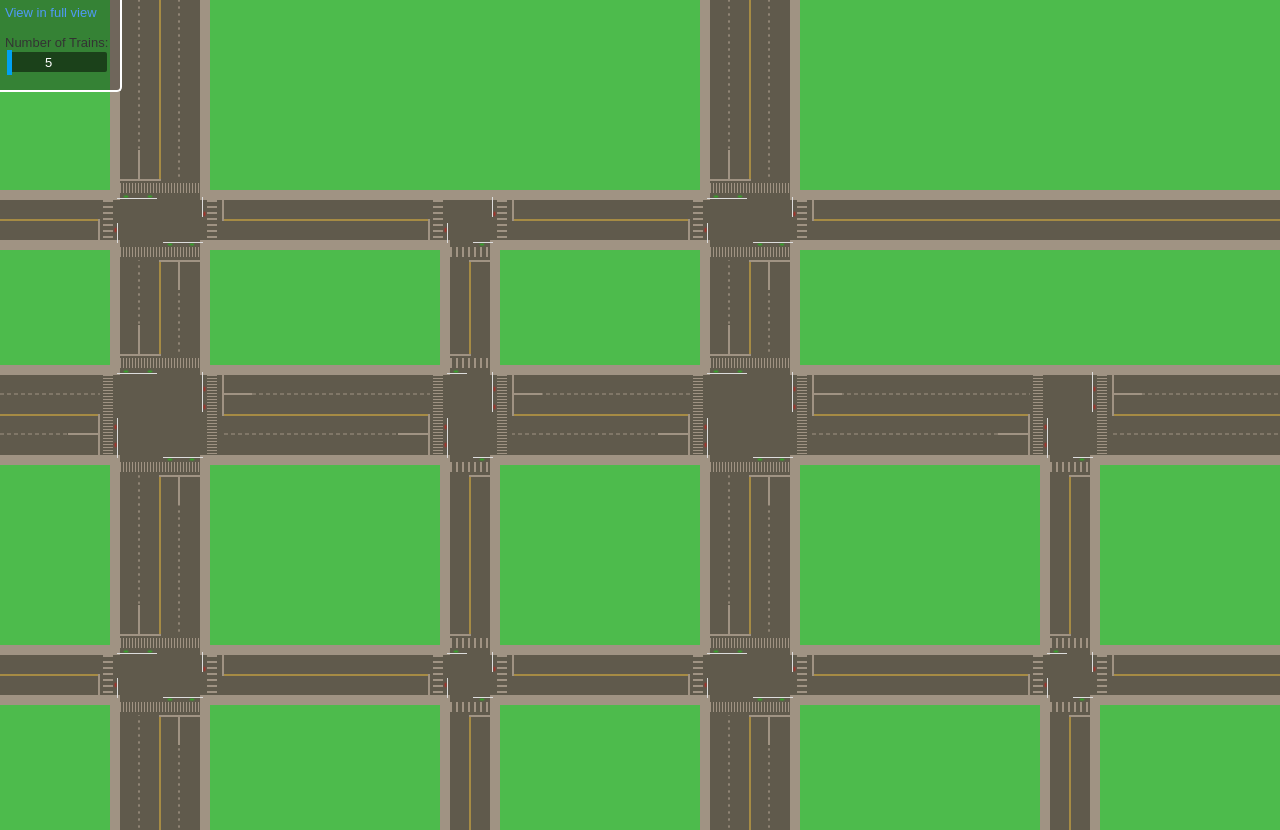
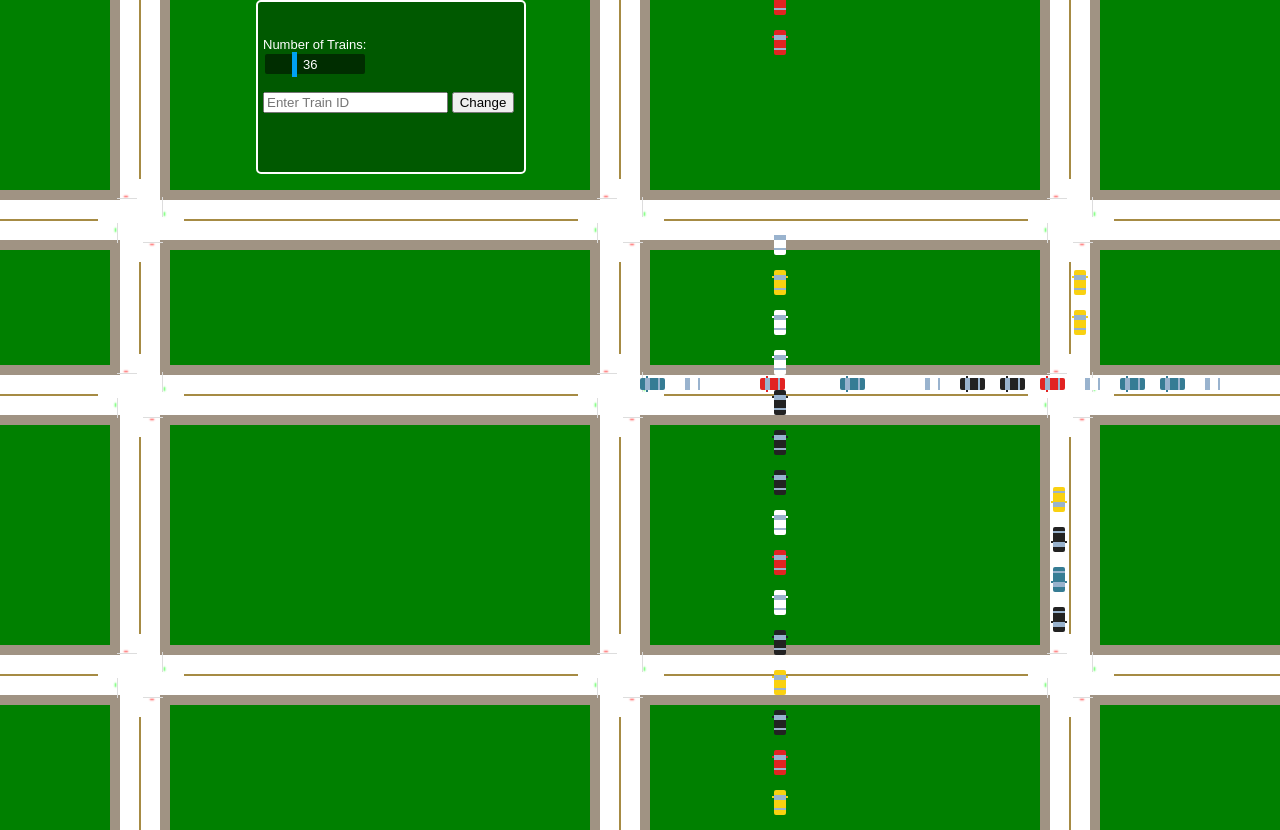
Before and after one commit to yazicienes/TrainSimulator, a plain HTML site: page index.html in a window 1280 px wide. Shown: the top 830 px of the page. Drawn offline with nearby package versions, Linux system fonts and the light colour scheme.

Commit message:
file edit

```diff
--- a/css/style.css
+++ b/css/style.css
@@ -11,19 +11,21 @@ canvas{
 
 .box{
   position: fixed;
-  width: 110px;
-  height: 80px;
+  width: 20%;
+  height: 20%;
   background:rgba(0,0,0,0.3);
   top: 0px;
   padding: 5px;
-  left: 0px;
+  left: 20%;
   z-index: 5;
   font-family: Arial;
   font-size: 13px;
-  color: #333;
-  border-radius: 0 0 5px 0;
+  color: white;
+  border-radius: 5px 5px 5px 5px;
   border-right: 2px solid #fff;
   border-bottom: 2px solid #fff;
+  border-left: 2px solid #fff;
+  border-top: 2px solid #fff;
 }
 
 .box a{
--- a/index.html
+++ b/index.html
@@ -2,24 +2,23 @@
 <html >
 <head>
   <meta charset="UTF-8">
-  <title>Rail siumulator</title>
-
+  <title>html5 Canvas Train Simulation</title>
       <link rel="stylesheet" href="css/style.css">
 
 </head>
 
 <body>
 
-
 <canvas></canvas>
 <div class="box">
-  <a href="https://codepen.io/motorlatitude/full/grdtj" target="_blank">View in full view</a>
-
   <br><br>
     Number of Trains:
   <br>
-    <input type="range" max="10" min="1" value="1" onChange="init();">
-      <span class="car_no">1</span>
+    <input type="range" max="100" min="10" value="36" onChange="init();">
+      <span class="car_no">36</span>
+  <br><br>
+  <input type="text" id="trainId" placeholder="Enter Train ID"></input>
+  <input type="button" onclick="changeCarId()" value="Change"></input>
 </div>
   <script src='http://cdnjs.cloudflare.com/ajax/libs/jquery/2.1.3/jquery.min.js'></script>
 
--- a/js/index.js
+++ b/js/index.js
@@ -9,7 +9,7 @@ window.requestAnimFrame = (function(){
   };
 })();
 
-var car_no = 5;
+var car_no = 36;
 var canvas = document.getElementsByTagName("canvas")[0];
 var ctx = canvas.getContext("2d");
 
@@ -167,9 +167,7 @@ if(run==true){
     roads = [];
     intersections_arr = [];
     var car_no = $("input").val();
-    car_no = 5;
     $(".car_no").html(car_no);
-
     for(var i=0;i<car_no;i++){
       var car = new drawcar();
       car.s = 5;
@@ -178,7 +176,6 @@ if(run==true){
         car.x = w+25;
         car.y = 378;
         car.d = "w";
-         //set the id number to be 5 digit
       }
       else{
         car.x = 786;
@@ -209,12 +206,12 @@ if(run==true){
 
     //road1
     var road = new drawroad();
-    road.x = 0, road.y = ((h/2)-40), road.width = w, road.height = 80;
+    road.x = 0, road.y = ((h/2)-40), road.width = w, road.height = 40;
     roads.push(road);
 
     //road2
     var road = new drawroad();
-    road.x = ((w/2)-40), road.y = 0, road.width = 80, road.height = h;
+    road.x = (w/2.5), road.y = 0, road.width = 40, road.height = h;
     roads.push(road);
 
     //road3
@@ -224,20 +221,15 @@ if(run==true){
 
     //road4
     var road = new drawroad();
-    road.x = 1050, road.y = ((h/2)-40), road.width = 40, road.height = (h - ((h/2)-40));
+    road.x = 1050, road.y = 0, road.width = 40, road.height = h;
     roads.push(road);
 
     //road5
     var road = new drawroad();
-    road.x = 450, road.y = 200, road.width = 40, road.height = h - 200;
+    road.x = 120, road.y = 0, road.width = 40, road.height = h;
     roads.push(road);
 
     //road6
-    var road = new drawroad();
-    road.x = 120, road.y = 0, road.width = 80, road.height = h;
-    roads.push(road);
-
-    //road7
     var road = new drawroad();
     road.x = 0, road.y = ((h/2)+240), road.width = w, road.height = 40;
     roads.push(road);
@@ -247,9 +239,8 @@ if(run==true){
 
   function drawscene(){
     intersections_arr = [];
-    //console.log("drawingscene");
 
-    ctx.fillStyle = "#4DBB4C";
+    ctx.fillStyle = "green";
     ctx.fillRect(0,0,w,h);
 
     for(var i=0;i<roads.length;i++){
@@ -894,50 +885,58 @@ if(run==true){
     this.x = 0;
     this.y = 0;
     this.s = 5;
-    this.l = 180; //length of vehicle
+    this.l = 25; //length of vehicle
     this.d = "e";
     this.dd = false;
     this.color = "#F5D600";
-    this.name = Math.random() * (99999 - 10000) + 10000;
 
     this.draw = function(){
       ctx.fillStyle = this.color;
-      ctx.fillText(car.name,10,50);
       if(this.d == "w"){
         this.w = 25;
         ctx.rounded_rect(this.x, this.y, this.l, 12);
         ctx.fillStyle="#99B3CE";
-
-        ctx.fillStyle="#99B3CE";
-        ctx.fillRect(this.x+30, this.y, 2, 12);
-
+        ctx.fillRect(this.x+5, this.y, 5, 12);
+        ctx.fillRect(this.x+18, this.y, 2, 12);
         ctx.fillStyle = this.color;
-
-        ctx.fillStyle="#99B3CE";
-        ctx.fillRect(this.x+60, this.y, 2, 12);
-        ctx.fillRect(this.x+90, this.y, 2, 12);
-        ctx.fillRect(this.x+120, this.y, 2, 12);
-        ctx.fillRect(this.x+150, this.y, 2, 12);
-        ctx.fillStyle = this.color;
-
         ctx.fillRect(this.x+6, this.y-2, 2 ,2);
         ctx.fillRect(this.x+6, this.y+12, 2 ,2);
       }
       else if(this.d == "e"){
-         this.w = 25;
+        this.w = 25;
         ctx.rounded_rect(this.x, this.y, this.l, 12);
         ctx.fillStyle="#99B3CE";
+        ctx.fillRect(this.x+15, this.y, 5, 12);
+        ctx.fillRect(this.x+4, this.y, 2, 12);
+        ctx.fillStyle = this.color;
+        ctx.fillRect(this.x+14, this.y-2, 2 ,2);
+        ctx.fillRect(this.x+14, this.y+12, 2 ,2);
+      }
+        else if(this.d == "s"){
+          this.w = 12;
+          ctx.rotate(Math.PI/2);
+          ctx.rounded_rect(this.y, -this.x, this.l, 12);
+          ctx.fillStyle="#99B3CE";
+          ctx.fillRect(this.y+15, -this.x, 5, 12);
+          ctx.fillRect(this.y+4, -this.x, 2, 12);
+          ctx.fillStyle = this.color;
+          ctx.fillRect(this.y+14, -this.x-2, 2 ,2);
+          ctx.fillRect(this.y+14, -this.x+12, 2 ,2);
+          ctx.rotate(-Math.PI/2);
 
-        ctx.fillStyle="#99B3CE";
-        ctx.fillRect(this.x+30, this.y, 2, 12);
-        ctx.fillStyle = this.color;
-        ctx.fillStyle="#99B3CE";
-        ctx.fillRect(this.x+60, this.y, 2, 12);
-        ctx.fillRect(this.x+90, this.y, 2, 12);
-        ctx.fillRect(this.x+120, this.y, 2, 12);
-        ctx.fillRect(this.x+150, this.y, 2, 12);
-        ctx.fillStyle = this.color;
-      }
+        }
+        else{
+          this.w = 12;
+          ctx.rotate(Math.PI/2);
+          ctx.rounded_rect(this.y, -this.x, this.l, 12);
+          ctx.fillStyle="#99B3CE";
+          ctx.fillRect(this.y+5, -this.x, 5, 12);
+          ctx.fillRect(this.y+18, -this.x, 2, 12);
+          ctx.fillStyle = this.color;
+          ctx.fillRect(this.y+6, -this.x-2, 2 ,2);
+          ctx.fillRect(this.y+6, -this.x+12, 2 ,2);
+          ctx.rotate(-Math.PI/2);
+        }
     }
   }
 
@@ -948,7 +947,6 @@ if(run==true){
     this.height = 0;
     this.roadtop = true;
     this.roadleft = true;
-
     this.roadbottom = true;
     this.roadright = true;
     if(left_green == true){
@@ -966,90 +964,91 @@ if(run==true){
 
 
     this.draw = function(){
-      ctx.fillStyle = "#605A4C";
+      //intersection color
+      ctx.fillStyle ="white";
       ctx.fillRect(this.x,this.y,this.width,this.height);
 
       //zebra-crossing (left)
       if(this.roadleft == true){
-        ctx.fillStyle = "#605A4C";
+        ctx.fillStyle = "white";
         ctx.fillRect(this.x-20,this.y,20,this.height);
         ctx.beginPath();
         ctx.setLineDash([1,5]);
         ctx.moveTo(this.x-12, this.y);
         ctx.lineTo(this.x-12, (this.y + this.height));
         ctx.closePath();
-        ctx.strokeStyle = "#A09383";
+        ctx.strokeStyle = "white";
         ctx.lineWidth = 10;
         ctx.fill();
         ctx.stroke();
 
-        ctx.fillStyle = "#A09383";
+        ctx.fillStyle = "white";
         ctx.fillRect(this.x-22,(this.height/2)+this.y-1,2,(this.height/2)+1);
         if(this.height > 40){
-          ctx.fillStyle = "#A09383";
+          ctx.fillStyle = "white";
           ctx.fillRect(this.x-52,(this.height/(4/3))+this.y-2,30,2);
         }
       }
       //zebra-crossing (right)
       if(this.roadright == true){
-        ctx.fillStyle = "#605A4C";
+        ctx.fillStyle = "white";
         ctx.fillRect(this.x+this.width,this.y,22,this.height);
         ctx.beginPath();
         ctx.setLineDash([1,5]);
         ctx.moveTo(this.x+this.width+12, this.y);
         ctx.lineTo(this.x+this.width+12, (this.y + this.height));
         ctx.closePath();
-        ctx.strokeStyle = "#A09383";
+        ctx.strokeStyle = "white";
         ctx.lineWidth = 10;
         ctx.fill();
         ctx.stroke();
 
-        ctx.fillStyle = "#A09383";
+        ctx.fillStyle = "white";
         ctx.fillRect(this.x+this.width+22,this.y,2,(this.height/2)+1);
         if(this.height > 40){
-          ctx.fillStyle = "#A09383";
+          ctx.fillStyle = "white";
           ctx.fillRect(this.x+this.width+22,(this.height/4)+this.y-2,30,2);
         }
       }
       //zebra-crossing (top)
       if(this.roadtop == true){
-        ctx.fillStyle = "#605A4C";
+        ctx.fillStyle = "white";
         ctx.fillRect(this.x,this.y-20,this.width,20);
         ctx.beginPath();
         ctx.setLineDash([1,5]);
         ctx.moveTo(this.x, this.y-12);
         ctx.lineTo((this.x + this.width), this.y-12);
         ctx.closePath();
-        ctx.strokeStyle = "#A09383";
+        ctx.strokeStyle = "white";
         ctx.lineWidth = 10;
         ctx.fill();
         ctx.stroke();
 
-        ctx.fillStyle = "#A09383";
+        ctx.fillStyle = "white";//"#A09383";
         ctx.fillRect(this.x,this.y-21,(this.width/2)+1,2);
         if(this.width > 40){
-          ctx.fillStyle = "#A09383";
+          ctx.fillStyle = "white";
           ctx.fillRect(this.x+(this.width/4)-2,this.y-50,2,30);
         }
       }
       //zebra-crossing (bottom)
       if(this.roadbottom == true){
-        ctx.fillStyle = "#605A4C";
+        ctx.fillStyle = "white";
         ctx.fillRect(this.x,this.y+this.height,this.width,20);
         ctx.beginPath();
         ctx.setLineDash([1,5]);
         ctx.moveTo(this.x, this.y+this.height+12);
         ctx.lineTo((this.x + this.width), this.y+this.height+12);
         ctx.closePath();
-        ctx.strokeStyle = "#A09383";
+        ctx.strokeStyle = "white";
         ctx.lineWidth = 10;
         ctx.fill();
         ctx.stroke();
 
-        ctx.fillStyle = "#A09383";
+        ctx.fillStyle = "white";
         ctx.fillRect(this.x+this.width-(this.width/2)-1,this.y+this.height+20,(this.width/2)+1,2);
         if(this.width > 40){
-          ctx.fillStyle = "#A09383";
+          ctx.fillStyle = "white";
           ctx.fillRect(this.x+(this.width/(4/3))-2,this.y+this.height+20,2,30);
         }
       }
@@ -1286,7 +1285,9 @@ if(run==true){
     this.y = 0;
     this.width = 0;
     this.height = 0;
-    this.color = "#605A4C";
+
+    //this.background-image= linear-gradient(45deg, #000 25%);
+    this.color = "white";
 
     this.draw = function(){
 
```
